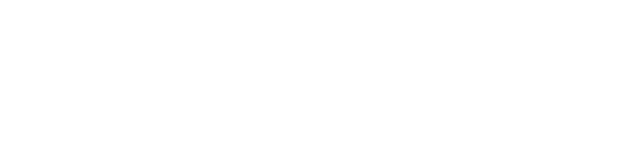
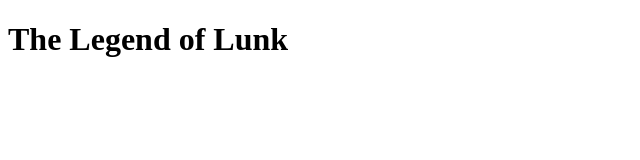
Before and after one commit to RyahLynn/lunk-game, a plain HTML site: page index.html in a window 1280 px wide. Shown: the whole page, without its empty margins (0-640 px from the left). Drawn offline with Linux system fonts and the light colour scheme.

Commit message:
Update index.html

```diff
--- a/index.html
+++ b/index.html
@@ -1,3 +1,14 @@
 <!DOCTYPE html>
 <html>
+  <head>
+    <title>
+      The Legend Of Lunk
+    </title>
+  </head>
+
+  <body>
+    <h1>
+      The Legend of Lunk
+    </h1>
+  </body>
 </html>
```
